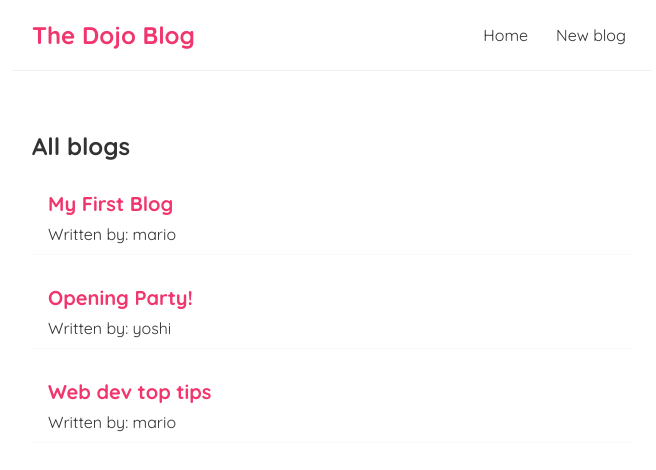
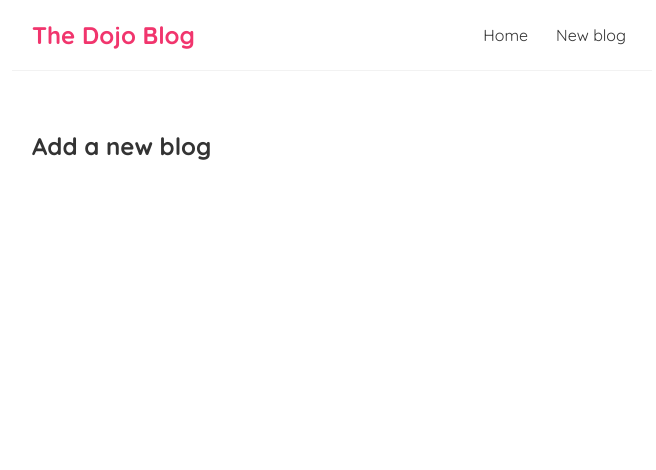
Before and after one commit to mahmoudbadawy5/dojo-blog, a React (Create React App) app: page /create in a window 1280 px wide. Shown: the top 470 px of the page, without its empty margins (308-964 px from the left). Built offline with nearby package versions, Linux system fonts and the light colour scheme; data requests are answered from the project's data file.

Commit message:
CreateBlog links

```diff
--- a/package.json
+++ b/package.json
@@ -8,6 +8,7 @@
     "@testing-library/user-event": "^13.5.0",
     "react": "^18.2.0",
     "react-dom": "^18.2.0",
+    "react-router-dom": "^5.3.4",
     "react-scripts": "5.0.1",
     "web-vitals": "^2.1.4"
   },
--- a/src/App.js
+++ b/src/App.js
@@ -1,15 +1,25 @@
 import Home from './Home';
 import Navbar from './Navbar';
+import { BrowserRouter as Router, Route,Switch } from 'react-router-dom';
+import Create from './Create';
 
 function App() {
-  const hello = "Hello from React."
   return (
-    <div className="App">
-      <Navbar/>
-      <div className="content">
-        <Home/>
+    <Router>
+      <div className="App">
+        <Navbar/>
+        <div className="content">
+          <Switch>
+            <Route exact path="/">
+              <Home/>
+            </Route>
+            <Route path="/create">
+              <Create/>
+            </Route>
+          </Switch>
+        </div>
       </div>
-    </div>
+    </Router>
   );
 }
 
--- /dev/null
+++ b/src/Create.js
@@ -0,0 +1,9 @@
+const Create = () => {
+    return (
+        <div className="create">
+            <h2>Add a new blog</h2>
+        </div>
+     );
+}
+
+export default Create;
--- a/src/Navbar.js
+++ b/src/Navbar.js
@@ -1,10 +1,12 @@
+import { Link } from "react-router-dom";
+
 const Navbar = () => {
     return (
         <nav className="navbar">
             <h1>The Dojo Blog</h1>
             <div className="links">
-                <a href="/">Home</a>
-                <a href="/create">New blog</a>
+                <Link to="/">Home</Link>
+                <Link to="/create">New blog</Link>
             </div>
         </nav>
      );
```
Also changed, not shown: 1 other file (tests, documents, lock files or other folders).
